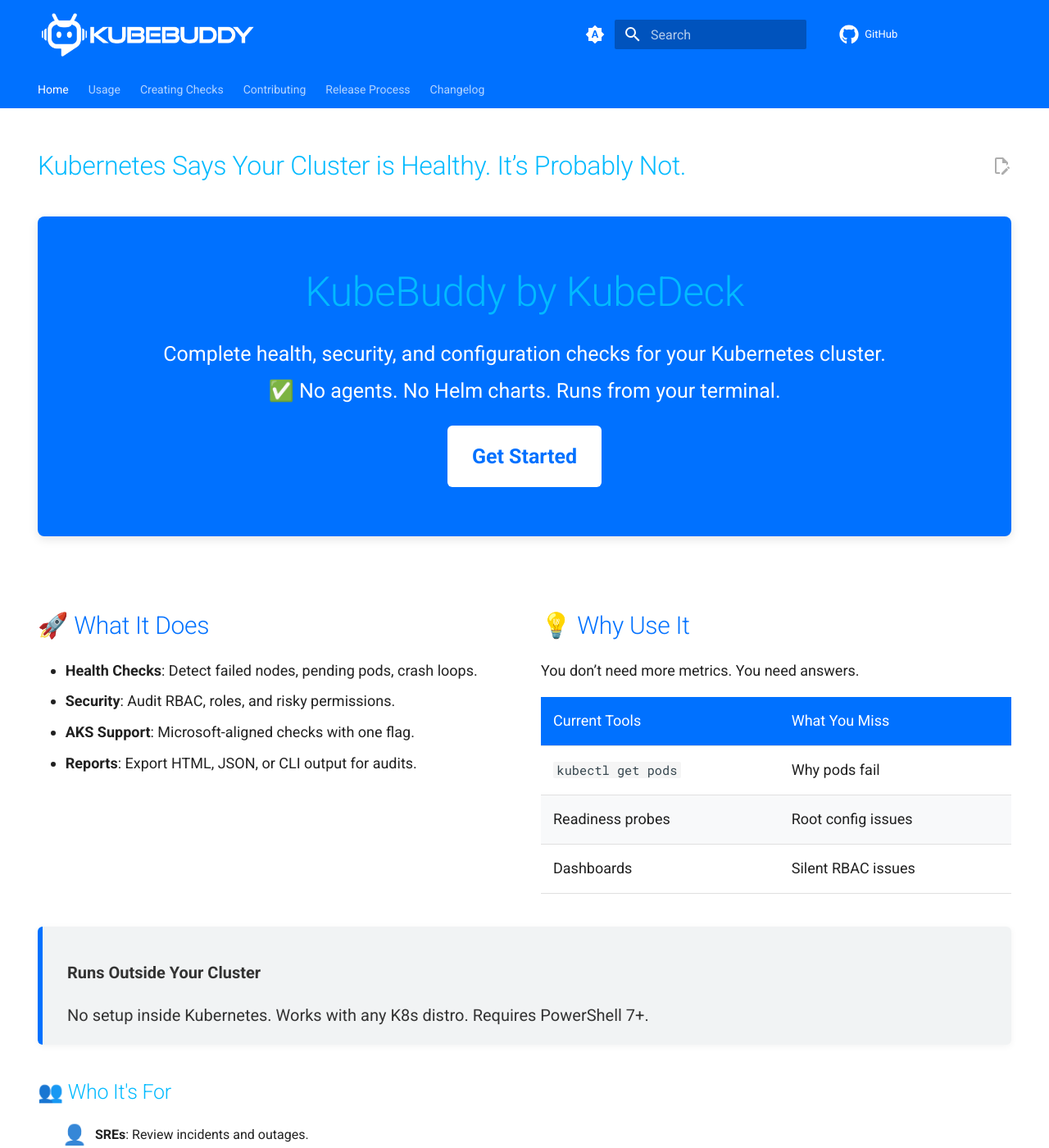
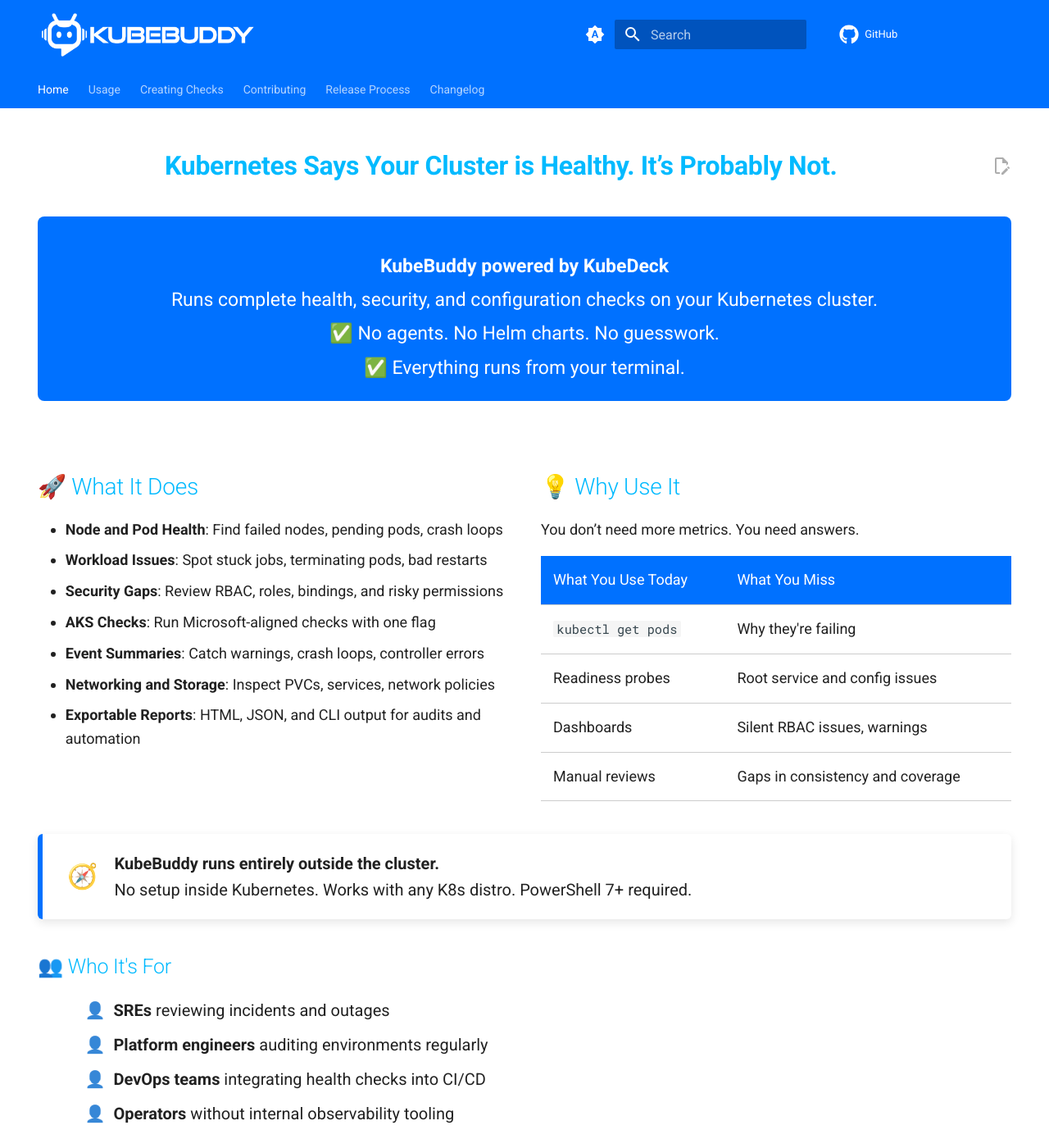
Before and after one commit to KubeDeckio/KubeBuddy, an MkDocs documentation site: the page built from docs/index.md, in a window 1280 px wide and 1400 px high. Shown: the whole window at 82% size. Built offline with MkDocs 1.6.1 and Material for MkDocs 9.7.7, drawn with Linux system fonts in a browser that asks for light colours; comment, search, counter and statistics services are not loaded; some of the changed text lies outside the part shown.

Commit message:
Refactor documentation layout and styles in index.md; remove mkdocs-awesome-pages from mkdocs.yml and requirements.txt
Signed-off-by: PixelRobots <littlehoops@gmail.com>

```diff
--- a/docs/index.md
+++ b/docs/index.md
@@ -8,76 +8,102 @@
   - navigation
 ---
 
+<style>
+
+</style>
+
 # Kubernetes Says Your Cluster is Healthy. It’s Probably Not.
 
 <div class="hero">
-  <h1>KubeBuddy by KubeDeck</h1>
-  Complete health, security, and configuration checks for your Kubernetes cluster.<br>
-  ✅ No agents. No Helm charts. Runs from your terminal.<br>
-  <a href="/getting-started" class="cta-button">Get Started</a>
+  <strong>KubeBuddy powered by KubeDeck</strong><br>
+  Runs complete health, security, and configuration checks on your Kubernetes cluster.<br>
+  ✅ No agents. No Helm charts. No guesswork.<br>
+  ✅ Everything runs from your terminal.
 </div>
 
 <div class="columns">
 
 <div class="column">
-  <h2>🚀 What It Does</h2>
-  <div class="md-card">
-    <ul>
-      <li><strong>Health Checks</strong>: Detect failed nodes, pending pods, crash loops.</li>
-      <li><strong>Security</strong>: Audit RBAC, roles, and risky permissions.</li>
-      <li><strong>AKS Support</strong>: Microsoft-aligned checks with one flag.</li>
-      <li><strong>Reports</strong>: Export HTML, JSON, or CLI output for audits.</li>
-    </ul>
-  </div>
+
+<h2>🚀 What It Does</h2>
+
+<ul>
+  <li><strong>Node and Pod Health</strong>: Find failed nodes, pending pods, crash loops</li>
+  <li><strong>Workload Issues</strong>: Spot stuck jobs, terminating pods, bad restarts</li>
+  <li><strong>Security Gaps</strong>: Review RBAC, roles, bindings, and risky permissions</li>
+  <li><strong>AKS Checks</strong>: Run Microsoft-aligned checks with one flag</li>
+  <li><strong>Event Summaries</strong>: Catch warnings, crash loops, controller errors</li>
+  <li><strong>Networking and Storage</strong>: Inspect PVCs, services, network policies</li>
+  <li><strong>Exportable Reports</strong>: HTML, JSON, and CLI output for audits and automation</li>
+</ul>
+
 </div>
 
 <div class="column">
-  <h2>💡 Why Use It</h2>
-  <p>You don’t need more metrics. You need answers.</p>
-  <table class="landing-table">
-    <thead>
-      <tr>
-        <th>Current Tools</th>
-        <th>What You Miss</th>
-      </tr>
-    </thead>
-    <tbody>
-      <tr>
-        <td><code>kubectl get pods</code></td>
-        <td>Why pods fail</td>
-      </tr>
-      <tr>
-        <td>Readiness probes</td>
-        <td>Root config issues</td>
-      </tr>
-      <tr>
-        <td>Dashboards</td>
-        <td>Silent RBAC issues</td>
-      </tr>
-    </tbody>
-  </table>
+
+<h2>💡 Why Use It</h2>
+
+<p>You don’t need more metrics. You need answers.</p>
+
+<table class="landing-table">
+  <thead>
+    <tr>
+      <th>What You Use Today</th>
+      <th>What You Miss</th>
+    </tr>
+  </thead>
+  <tbody>
+    <tr>
+      <td><code>kubectl get pods</code></td>
+      <td>Why they're failing</td>
+    </tr>
+    <tr>
+      <td>Readiness probes</td>
+      <td>Root service and config issues</td>
+    </tr>
+    <tr>
+      <td>Dashboards</td>
+      <td>Silent RBAC issues, warnings</td>
+    </tr>
+    <tr>
+      <td>Manual reviews</td>
+      <td>Gaps in consistency and coverage</td>
+    </tr>
+  </tbody>
+</table>
+
 </div>
 
 </div>
 
-<div class="notice">
-  <p><strong>Runs Outside Your Cluster</strong></p>
-  No setup inside Kubernetes. Works with any K8s distro. Requires PowerShell 7+.
+<div style="display: flex; align-items: center; gap: 1rem; background: var(--md-default-bg-color); border-left: 6px solid var(--md-primary-fg-color); padding: 1rem 1.5rem; border-radius: 6px; margin: 2rem 0; font-size: 1rem; color: var(--md-default-fg-color); box-shadow: 0 4px 12px rgba(0, 0, 0, 0.1);">
+  <span style="font-size: 1.5rem;">🧭</span>
+  <div>
+    <strong>KubeBuddy runs entirely outside the cluster.</strong><br>
+    No setup inside Kubernetes. Works with any K8s distro. PowerShell 7+ required.
+  </div>
 </div>
+
+
 
 ## 👥 Who It's For
 
+<div style="margin-bottom: 1.5rem; font-size: 1rem;">
 <ul class="people-list">
-  <li><strong>SREs</strong>: Review incidents and outages.</li>
-  <li><strong>Platform Engineers</strong>: Audit environments.</li>
-  <li><strong>DevOps Teams</strong>: Integrate into CI/CD.</li>
-  <li><strong>Operators</strong>: No observability tools needed.</li>
+  <li><strong>SREs</strong> reviewing incidents and outages</li>
+  <li><strong>Platform engineers</strong> auditing environments regularly</li>
+  <li><strong>DevOps teams</strong> integrating health checks into CI/CD</li>
+  <li><strong>Operators</strong> without internal observability tooling</li>
 </ul>
+</div>
 
 ## 🛠️ Install and Run
 
 <div class="notice">
   <p><strong>Install with PowerShell 7+:</strong></p>
   <pre><code>Install-Module -Name KubeBuddy -Repository PSGallery -Scope CurrentUser</code></pre>
-  <p>Runs on <strong>macOS</strong>, <strong>Linux</strong>, and <strong>Windows</strong>. Requires <code>PowerShell 7+</code> and kubeconfig access.</p>
+  <p style="margin-top: 0.75rem;">
+    Runs on <strong>macOS</strong>, <strong>Linux</strong>, and <strong>Windows</strong>.
+    Requires <code>PowerShell 7+</code> and access to your kubeconfig.
+  </p>
 </div>
--- a/docs/stylesheets/extra.css
+++ b/docs/stylesheets/extra.css
@@ -44,108 +44,58 @@
     font-weight: 700;
   }
 
-  /* Hero Section */
   .hero {
     text-align: center;
-  padding: 3rem 1.5rem;
-  font-size: 1.25rem;
+    padding: 2rem 1rem 1rem;
+    font-size: 1.15rem;
     line-height: 1.8;
     background: var(--md-primary-fg-color);
     color: white;
     border-radius: 8px;
-  margin: 2rem 0;
-  box-shadow: 0 4px 12px rgba(0, 0, 0, 0.1);
+    margin-bottom: 2rem;
   }
-.hero h1 {
-  font-size: 2.5rem;
-  margin-bottom: 1rem;
-}
-.hero .cta-button {
-  display: inline-block;
-  padding: 0.75rem 1.5rem;
-  background: #fff;
-  color: var(--md-primary-fg-color);
-  border-radius: 6px;
-  text-decoration: none;
-  font-weight: bold;
-  margin-top: 1rem;
-  transition: background 0.2s;
-}
-.hero .cta-button:hover {
-  background: #f0f0f0;
-}
-
-/* Columns */
   .columns {
-  display: grid;
-  grid-template-columns: repeat(auto-fit, minmax(250px, 1fr));
+    display: flex;
+    flex-wrap: wrap;
     gap: 2rem;
-  margin: 2rem 0;
+    margin-bottom: 2rem;
     font-size: 0.9rem;
   }
-.column h2 {
-  font-size: 1.5rem;
-  margin-bottom: 1rem;
-  color: var(--md-primary-fg-color);
+  .column {
+    flex: 1;
+    min-width: 280px;
   }
-
-/* Table */
-.landing-table {
+  .column table {
     width: 100%;
     border-collapse: collapse;
-  font-size: 0.9rem;
   }
-.landing-table th,
-.landing-table td {
+  .column table th,
+  .column table td {
     padding: 0.75rem;
-  border-bottom: 1px solid #e0e0e0;
+    border-bottom: 1px solid #ccc;
     text-align: left;
   }
-.landing-table tr:nth-child(even) {
-  background: #f8f9fa;
-}
-.landing-table tr:hover {
-  background: #e9ecef;
-}
-
-/* People List */
   ul.people-list {
-  padding-left: 0;
+    padding-left: 1rem;
     list-style: none;
-}
-ul.people-list li {
-  display: flex;
-  align-items: center;
-  margin-bottom: 0.5rem;
   }
   ul.people-list li::before {
     content: "👤";
     margin-right: 0.5rem;
-  font-size: 1.2rem;
   }
-
-/* Notice */
+  .md-typeset h1 {
+    text-align: center;
+    font-weight: bold;
+  }
+  table.landing-table {
+    font-size: 0.9rem;
+  }
   .notice {
     background: #f1f3f4;
     border-left: 6px solid var(--md-primary-fg-color);
-  padding: 1rem 1.5rem;
+    padding: 1rem;
     margin: 2rem 0;
     border-radius: 6px;
     font-size: 1rem;
     color: #333;
-  box-shadow: 0 2px 8px rgba(0, 0, 0, 0.05);
   }
-
-/* Responsive Adjustments */
-@media (max-width: 600px) {
-  .hero {
-    padding: 2rem 1rem;
-    font-size: 1rem;
-  }
-  .hero h1 {
-    font-size: 2rem;
-  }
-  .columns {
-    grid-template-columns: 1fr;
-  }
-}
--- a/mkdocs.yml
+++ b/mkdocs.yml
@@ -90,4 +90,3 @@
 
 plugins:
   - search
-  - awesome-pages
--- a/requirements.txt
+++ b/requirements.txt
@@ -1,4 +1,3 @@
 mkdocs
 mkdocs-material
 pymdown-extensions
-mkdocs-awesome-pages
```
Also changed, not shown: other parts of docs/index.md (+2 -2 lines). Lines whose indentation alone changed are shown as unchanged.
